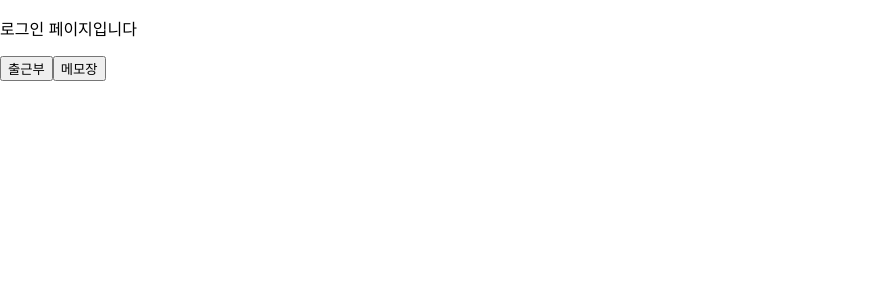
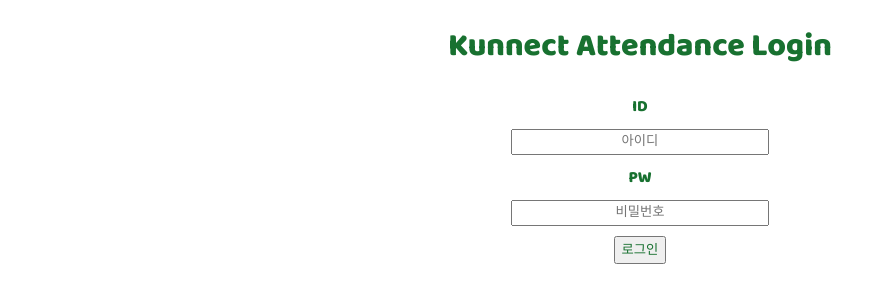
Before and after one commit to Kunnect/KUAttendance, a React (Create React App) app: page / in a window 1280 px wide. Shown: the top 302 px of the page, without its empty margins (0-894 px from the left). Built offline with nearby package versions, Linux system fonts and the light colour scheme.

Commit message:
Update login.js

```diff
--- a/src/login.js
+++ b/src/login.js
@@ -1,7 +1,11 @@
 //src/login.js
-import React from 'react';
-import { useNavigate } from "react-router-dom";
+import React, {useState} from 'react';
+import {Route, Routes, useNavigate} from "react-router-dom";
 import './App.css';
+import './styles.css';
+import {set_login} from "./App";
+import WorkInOut from "./WorkingKu";
+
 
 function Login() {
     const movePage = useNavigate();
@@ -9,9 +13,9 @@
     function goMain() {
         movePage('/Attendance');
     }
-    function goMemo() {
-        movePage('/memo');
-    }
+    // function goMemo() {
+    //     movePage('/memo');
+    // }
 
     // 하단 페이지
     function goMypage() {
@@ -23,23 +27,31 @@
     function goReport() {
         movePage('/report');
     }
-    function gomain() {
-        movePage('/Attendance');
-    }
-    function goMemo() {
-        movePage('/memo');
-    }
+    const [id, setId] = useState('');
+    const [password, setPassword] = useState('');
+
+    // 로그인이 완료되면 isLoggedIn 상태를 변경하는 함수
+    const handleLogin = () => {
+        if (id === 'admin' && password === 'admin123') {
+            set_login();
+            goMain();
+        } else {
+            alert('아이디 또는 비밀번호가 잘못되었습니다.');
+        }
+    };
 
     return (
-        <div className="login">
-            <p>로그인 페이지입니다</p>
-            <button onClick={gomain}>
-                출근부
-            </button>
-            <button onClick={goMemo}>
-                메모장
-            </button>
+        <div className="page">
+            <h1>Kunnect Attendance Login</h1>
+            <div id="input-container">
+                ID <input className="login_div" type="text" value={id}
+                          onChange={(e) => setId(e.target.value)} placeholder="아이디"/>
+                PW <input className="login_div" type="password" value={password}
+                          onChange={(e) => setPassword(e.target.value)} placeholder="비밀번호"/>
+            </div>
+            <button onClick={handleLogin}>로그인</button>
         </div>
     );
+
 }
 export default Login;
```
